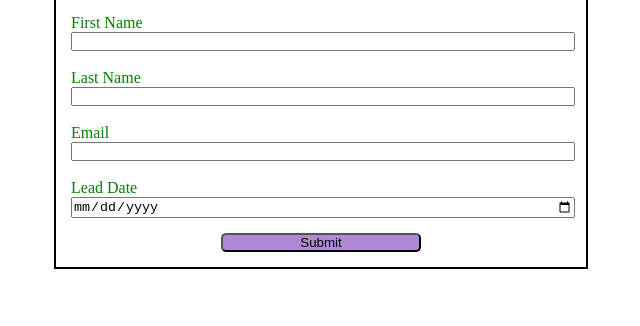
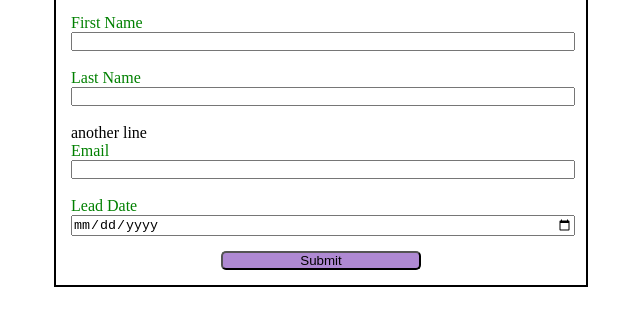
Before and after one commit to rvinayak795/Mini-Project-web-to-lead, a plain HTML site: page index.html in a window 1280 px wide. Shown: the part 40-366 px from the top of the page, without its empty margins (319-959 px from the left). Drawn offline with Linux system fonts and the light colour scheme.

Commit message:
another line

```diff
--- a/index.html
+++ b/index.html
@@ -19,7 +19,7 @@
     <label for="first_name">First Name</label><input  id="first_name" maxlength="40" name="first_name" size="20" type="text" required="true"/><br>
 
     <label for="last_name">Last Name</label><input  id="last_name" maxlength="80" name="last_name" size="20" type="text" required="true"/><br>
-
+    another line
     <label for="email">Email</label><input  id="email" maxlength="80" name="email" size="20" type="text" required="true"/><br>
 
     <label for="leadDate"> Lead Date</label>
```
